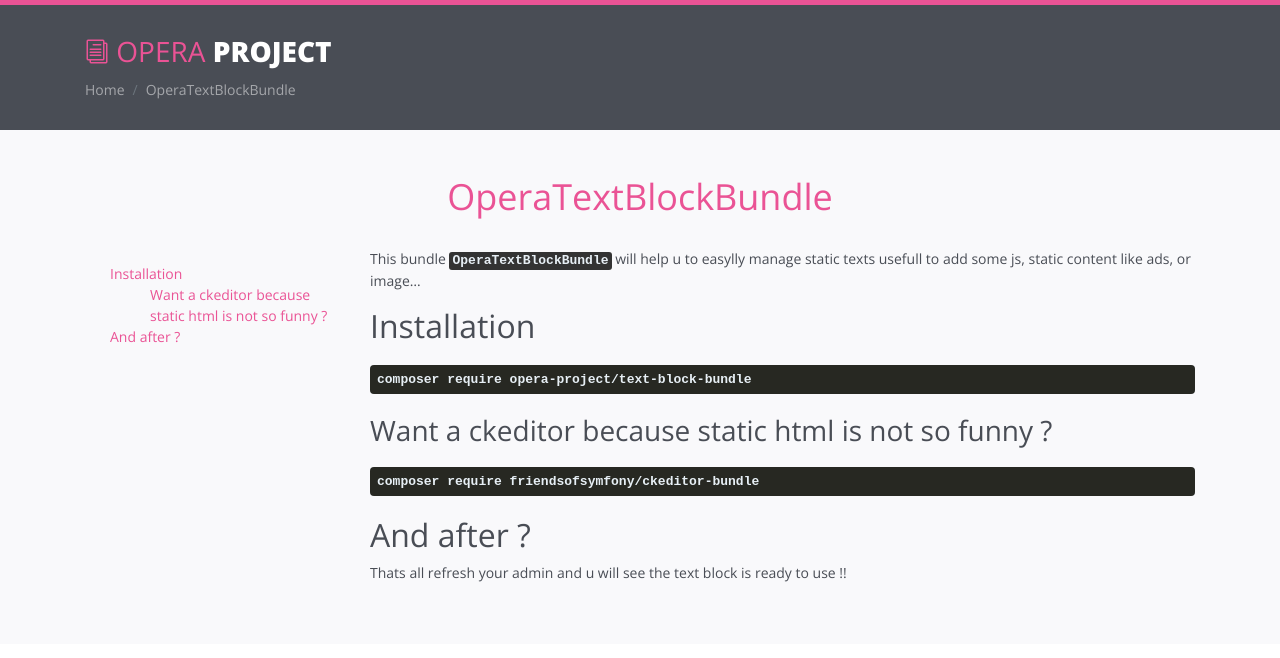
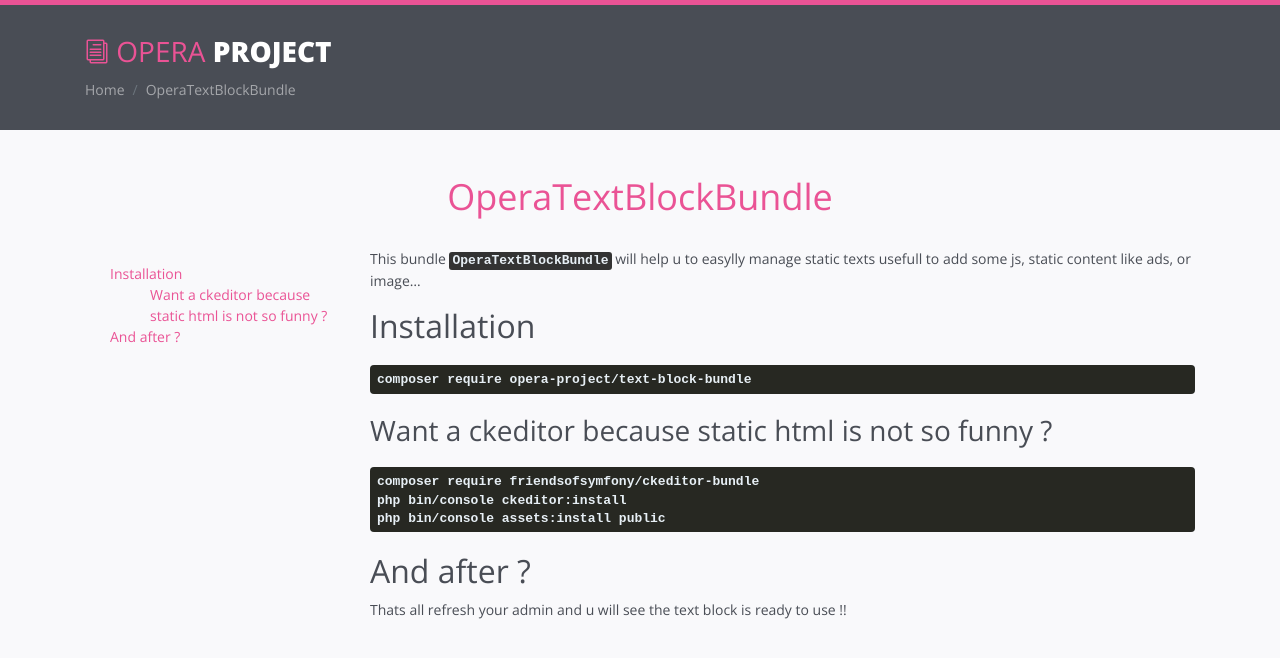
Before and after one commit to opera-project/opera-project.github.io, a Jekyll site: the page built from OperaTextBlockBundle.md, in a window 1280 px wide. Shown: the top 658 px of the page. Built offline with Jekyll 4.4.1, drawn with Linux system fonts in a browser that asks for light colours; nearby versions of some CDN libraries.

Commit message:
ckeditor install

`````diff
--- a/OperaTextBlockBundle.md
+++ b/OperaTextBlockBundle.md
@@ -19,6 +19,8 @@ composer require opera-project/text-block-bundle
 
 ````
 composer require friendsofsymfony/ckeditor-bundle
+php bin/console ckeditor:install
+php bin/console assets:install public
 ````
 
 ## And after ?
--- a/_config.yml
+++ b/_config.yml
@@ -20,8 +20,7 @@ description: >- # this means to ignore newlines until "baseurl:"
 baseurl: "" # the subpath of your site, e.g. /blog
 url: "" # the base hostname & protocol for your site, e.g. http://example.com
 google_analytics: ""
-twitter_username: jekyllrb
-github_username:  jekyll
+
 
 kramdown:
   parse_block_html: true
`````
Also changed, not shown: layouts.md (+1 -1 lines), Gemfile.lock.
